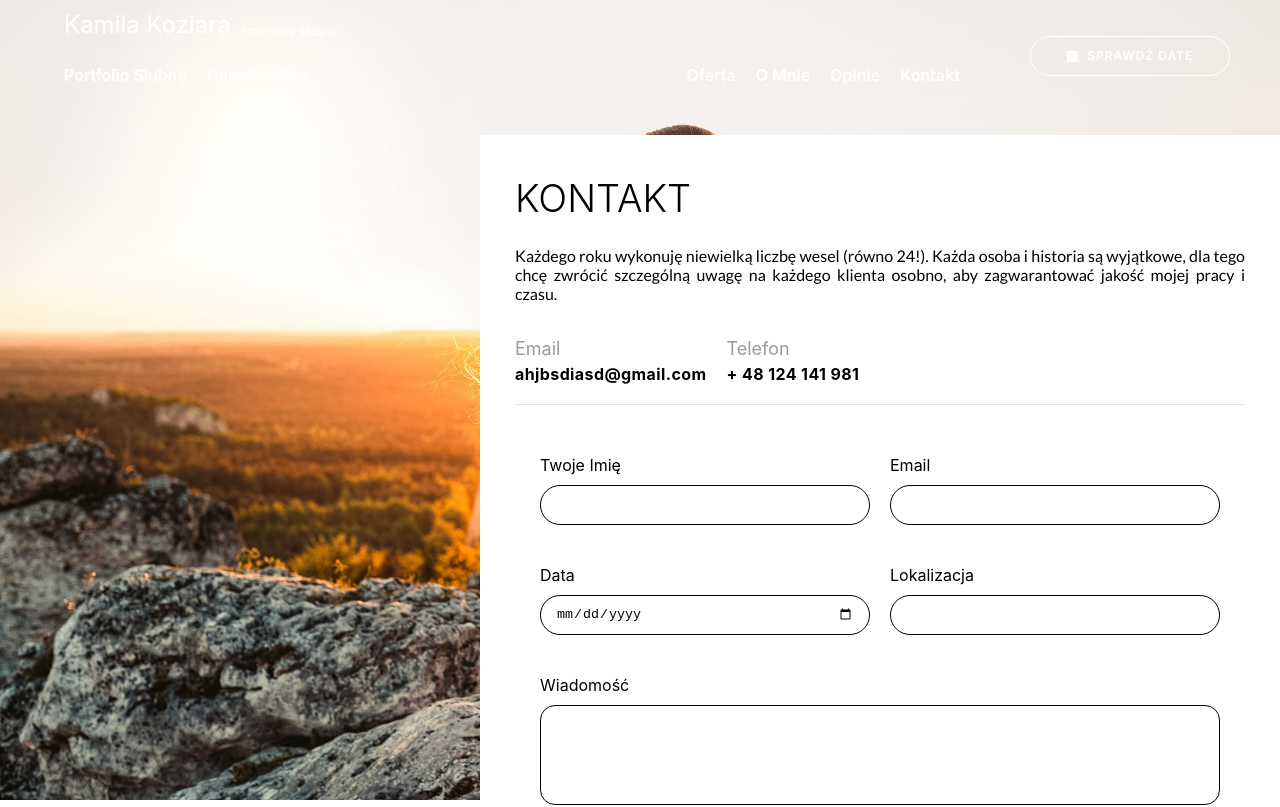
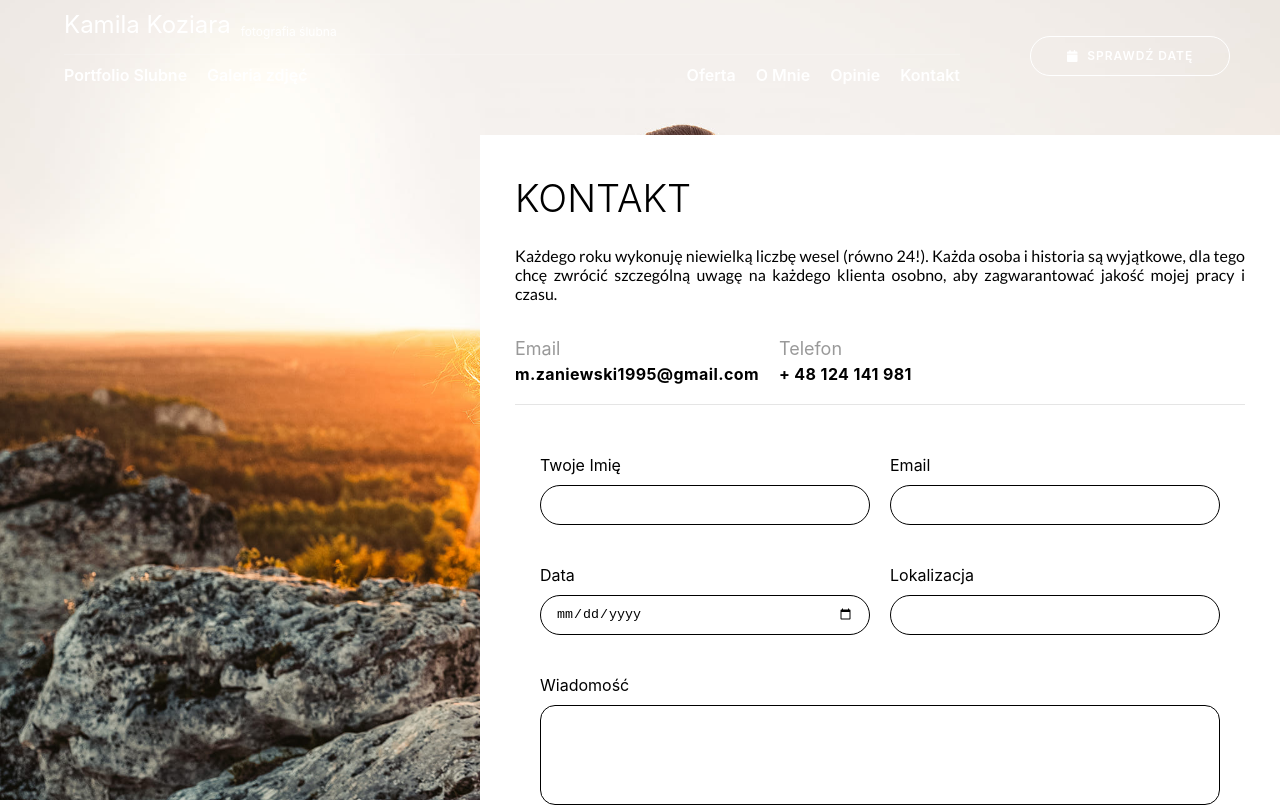
Before and after one commit to Zaniew1/NEXT-PhotographySite, a Next.js app: page /contact in a window 1280 px wide. Shown: the top 807 px of the page. Built offline with nearby package versions, Linux system fonts and the light colour scheme.

Commit message:
change mail

```diff
--- a/pages/contact.tsx
+++ b/pages/contact.tsx
@@ -20,7 +20,7 @@ const Contact:React.FC = (props) => { return (
         <div  className={classes.contact__contact}>
           <div className={classes.contact__wrap}>
             <p className={classes.contact__paragraph}>Email</p>
-            <p className={classes.contact__content}>ahjbsdiasd@gmail.com</p>
+            <p className={classes.contact__content}>m.zaniewski1995@gmail.com</p>
           </div>
           <div className={classes.contact__wrap}>
             <p className={classes.contact__paragraph}>Telefon</p>
```
